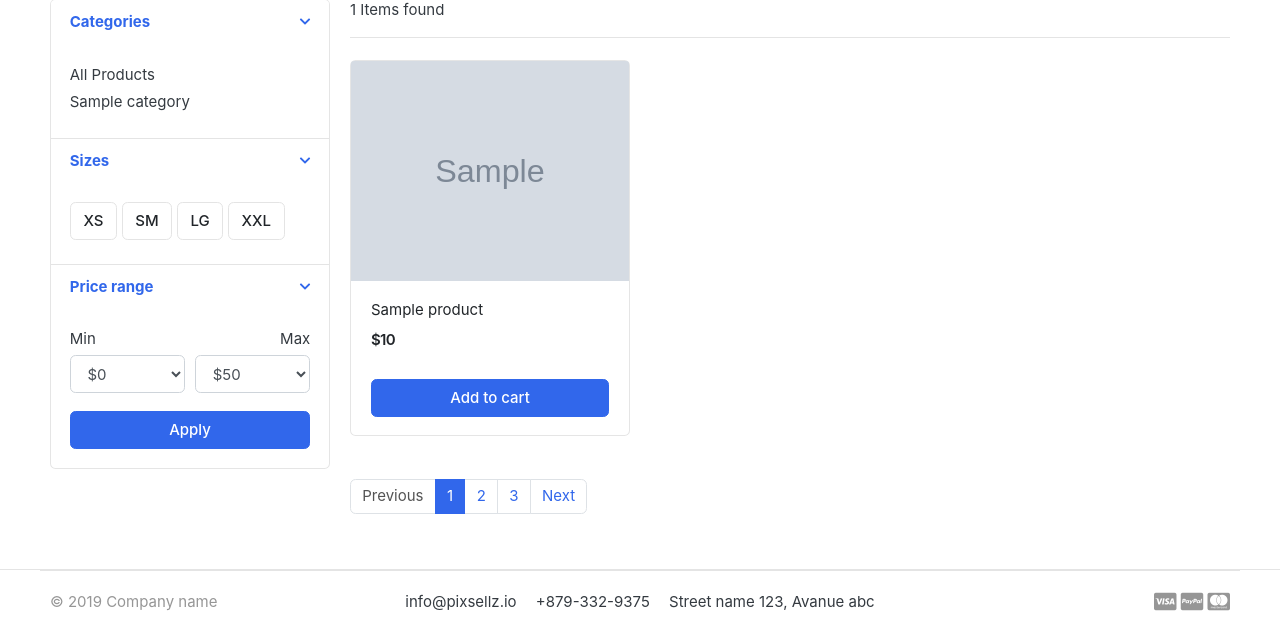
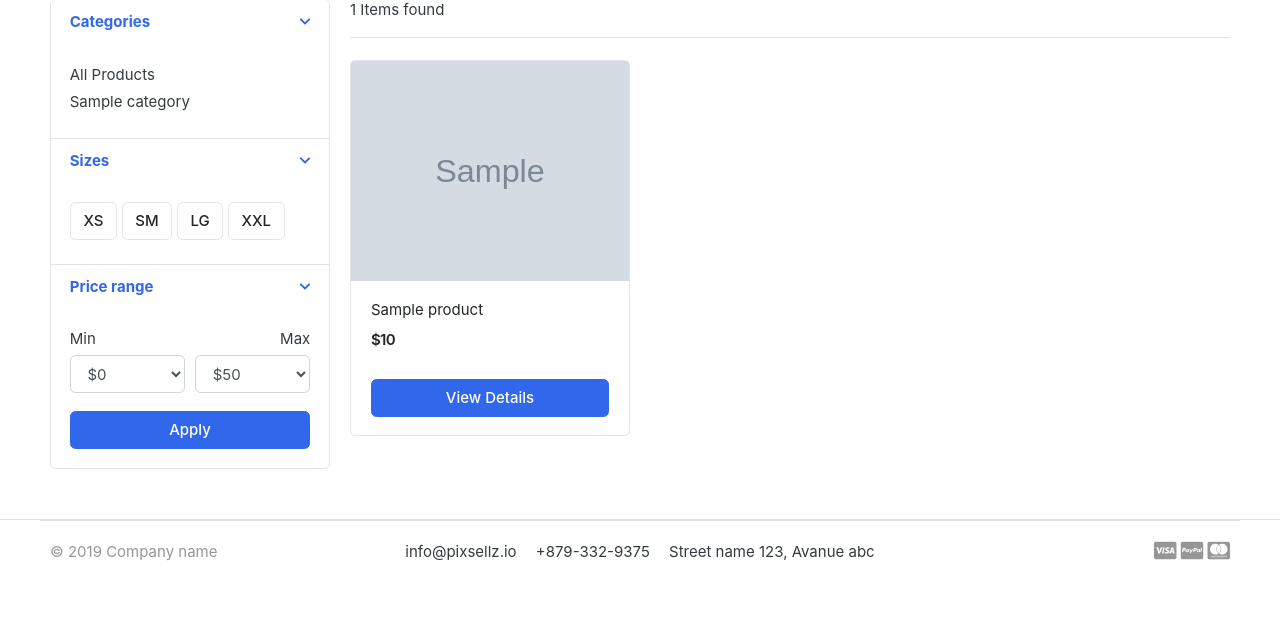
Before and after one commit to Mousow2023/my-Online-Shop, a Django app: page /store/ in a window 1280 px wide. Shown: the part 295-929 px from the top of the page. After the commit the page ends 856 px from the top, so only its background shows below. Run offline with Django 5.2, Linux system fonts and the light colour scheme; tables that the repository leaves empty hold one stand-in row (values such as "Sample post"); grey boxes marked "Sample" are stand-in pictures; some libraries are stand-ins or nearby versions; some web fonts are replaced.

Commit message:
Implemente pagination

```diff
--- a/carts/views.py
+++ b/carts/views.py
@@ -2,6 +2,7 @@ from django.shortcuts import render, redirect, get_object_or_404
 from store.models import Product
 from .models import Cart, CartItem
 
+from django.core.exceptions import ObjectDoesNotExist
 # Create your views here.
 def _get_cart_id(request):
     cart = request.session.session_key
@@ -63,8 +64,8 @@ def cart(request, total_price=0, quantity=0, cart_items=None):
         cart_items = CartItem.objects.filter(cart=cart, is_active=True)
         for item in cart_items:
             total_price += (item.product.price * item.quantity)
-    except Exception as e:
-        raise e
+    except ObjectDoesNotExist:
+        pass
 
     tax = (3 * total_price) / 100
     total = tax + total_price
--- a/store/views.py
+++ b/store/views.py
@@ -4,6 +4,7 @@ from category.models import Category
 from carts.models import CartItem
 from carts.views import _get_cart_id
 
+from django.core.paginator import EmptyPage, PageNotAnInteger, Paginator
 # Create your views here.
 def store(request, category_slug=None):
     categories = None
@@ -12,13 +13,19 @@ def store(request, category_slug=None):
     if category_slug is not None:
         categories = get_object_or_404(Category, slug=category_slug)
         products = Product.objects.filter(category=categories, is_available=True)
+        paginator = Paginator(products, 1)
+        page = request.GET.get("page")
+        paged_products = paginator.get_page(page)
         products_count = products.count()
     else:
         products = Product.objects.all().filter(is_available=True)
+        paginator = Paginator(products, 6)
+        page = request.GET.get("page")
+        paged_products = paginator.get_page(page)
         products_count = products.count()
 
     context = {
-        "products": products,
+        "products": paged_products,
         "products_count": products_count,
     }
 
--- a/templates/store/store.html
+++ b/templates/store/store.html
@@ -142,7 +142,7 @@
                             <span class="price">${{ product.price }}</span>
                         </div> <!-- price-wrap.// -->
                     </div>
-                    <a href="{% url 'add_to_cart' product.id %}" class="btn btn-block btn-primary">Add to cart </a>
+                    <a href="{{ product.get_absolute_url }}" class="btn btn-block btn-primary">View Details</a>
                 </figcaption>
             </figure>
         </div> <!-- col.// -->
@@ -151,13 +151,29 @@
 
 
 <nav class="mt-4" aria-label="Page navigation sample">
-  <ul class="pagination">
-    <li class="page-item disabled"><a class="page-link" href="#">Previous</a></li>
-    <li class="page-item active"><a class="page-link" href="#">1</a></li>
-    <li class="page-item"><a class="page-link" href="#">2</a></li>
-    <li class="page-item"><a class="page-link" href="#">3</a></li>
-    <li class="page-item"><a class="page-link" href="#">Next</a></li>
-  </ul>
+	{% if products.has_other_pages %}
+		<ul class="pagination">
+			{% if products.has_previous %}
+				<li class="page-item"><a class="page-link" href="?page={{ products.previous_page_number }}">Previous</a></li>
+			{% else %}
+				<li class="page-item disabled"><a class="page-link" href="#">Previous</a></li>
+			{% endif %}
+
+			{% for i in products.paginator.page_range %}
+				{% if products.number == i %}
+					<li class="page-item active"><a class="page-link" href="#">{{ i }}</a></li>
+				{% else %}
+					<li class="page-item"><a class="page-link" href="?page={{ i }}">{{ i }}</a></li>
+				{% endif %}
+			{% endfor %}
+
+			{% if products.has_next %}
+				<li class="page-item"><a class="page-link" href="?page={{ products.next_page_number }}">Next</a></li>
+			{% else %}
+				<li class="page-item disabled"><a class="page-link" href="#">Next</a></li>
+			{% endif %}
+		</ul>
+	{% endif %}
 </nav>
 
 	</main> <!-- col.// -->
```
